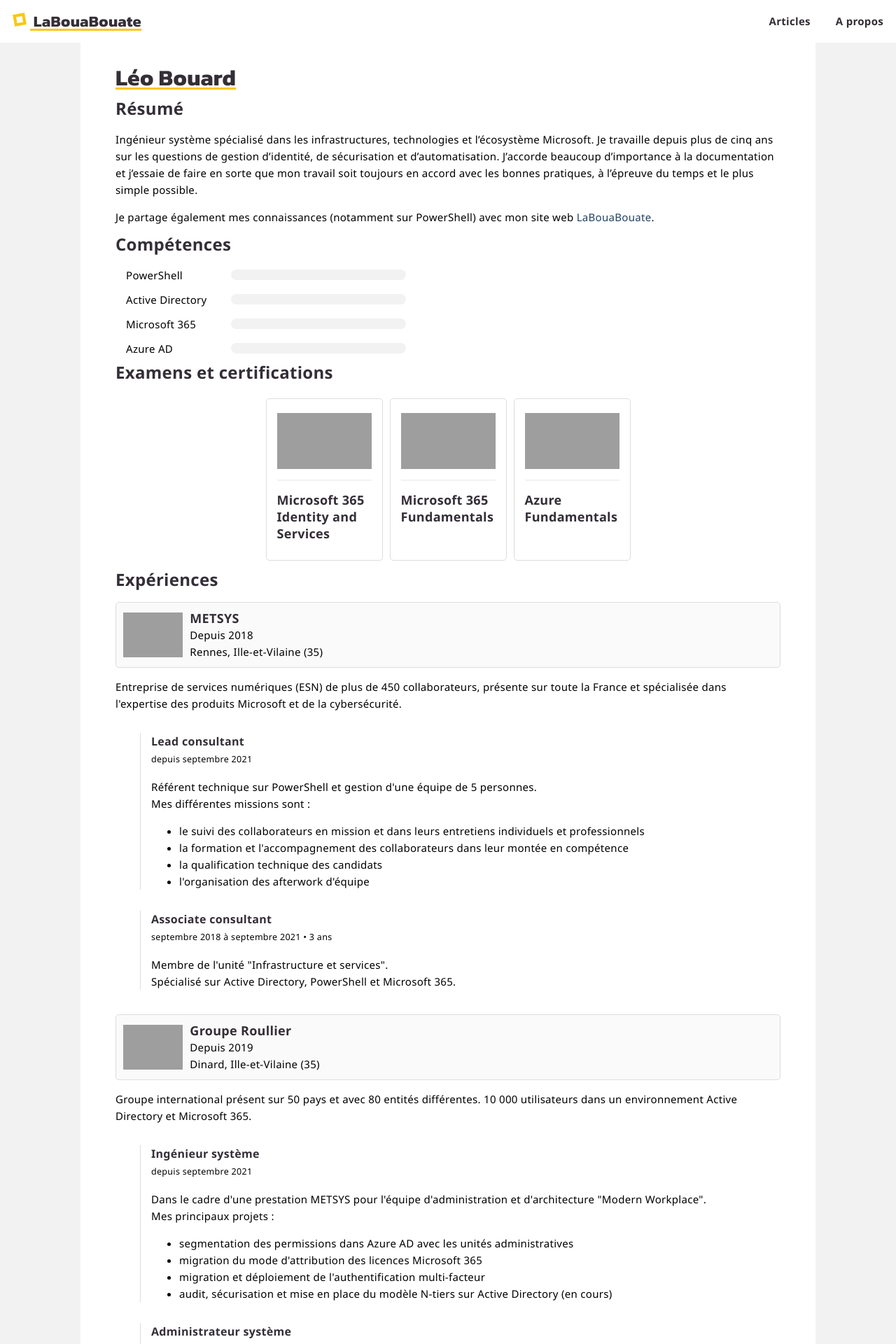
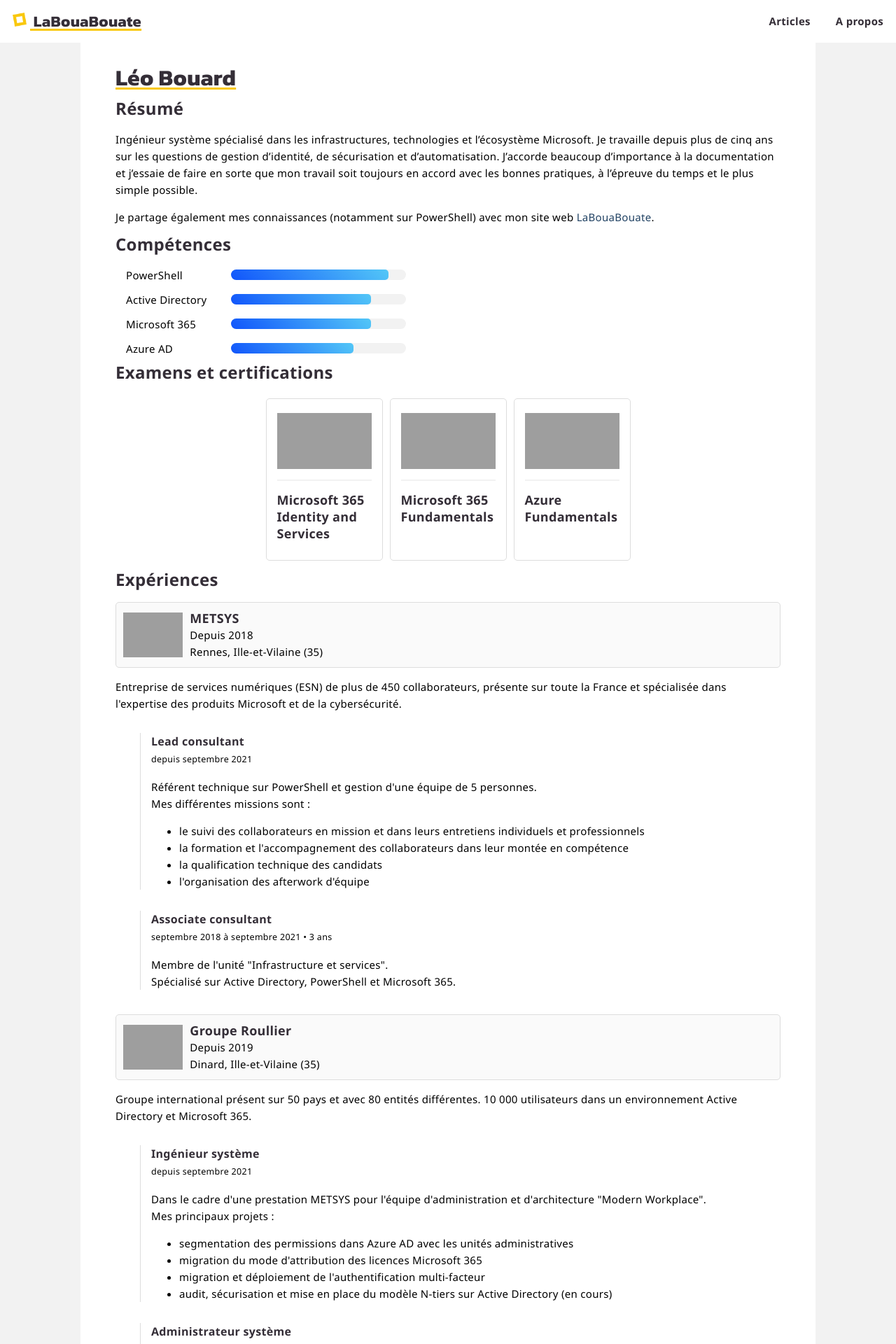
Before and after one commit to leobouard/leobouard.github.io, a Jekyll site: the page built from cv.md, in a window 1280 px wide. Shown: the top 1920 px of the page at 70% size. Built offline with Jekyll 4.4.1, drawn with Linux system fonts in a browser that asks for light colours; some web fonts are replaced; grey boxes are pictures that could not be loaded.

Commit message:
Finalisation des barre de progression

```diff
--- a/assets/css/cv.scss
+++ b/assets/css/cv.scss
@@ -85,6 +85,6 @@
 
 .progressBarContent {
     height: 100%;
-    background-color: linear-gradient(45deg, rgba(17,85,251,1) 0%, rgba(83,199,247,1) 100%);;
+    background: linear-gradient(45deg, rgba(17,85,251,1) 0%, rgba(83,199,247,1) 100%);;
     border-radius: 5px;
 }
--- a/cv.md
+++ b/cv.md
@@ -19,25 +19,25 @@
     <div class="skill">
         <span>PowerShell</span>
         <div class="progressBar">
-            <div class="progressBarContent" width="90%"></div>
+            <div class="progressBarContent" style="width: 90%;"></div>
         </div>
     </div>
     <div class="skill">
         <span>Active Directory</span>
         <div class="progressBar">
-            <div class="progressBarContent" width="80%"></div>
+            <div class="progressBarContent" style="width: 80%;"></div>
         </div>
     </div>
     <div class="skill">
         <span>Microsoft 365</span>
         <div class="progressBar">
-            <div class="progressBarContent" width="80%"></div>
+            <div class="progressBarContent" style="width: 80%;"></div>
         </div>
     </div>
     <div class="skill">
         <span>Azure AD</span>
         <div class="progressBar">
-            <div class="progressBarContent" width="70%"></div>
+            <div class="progressBarContent" style="width: 70%;"></div>
         </div>
     </div>
 </div>
```
